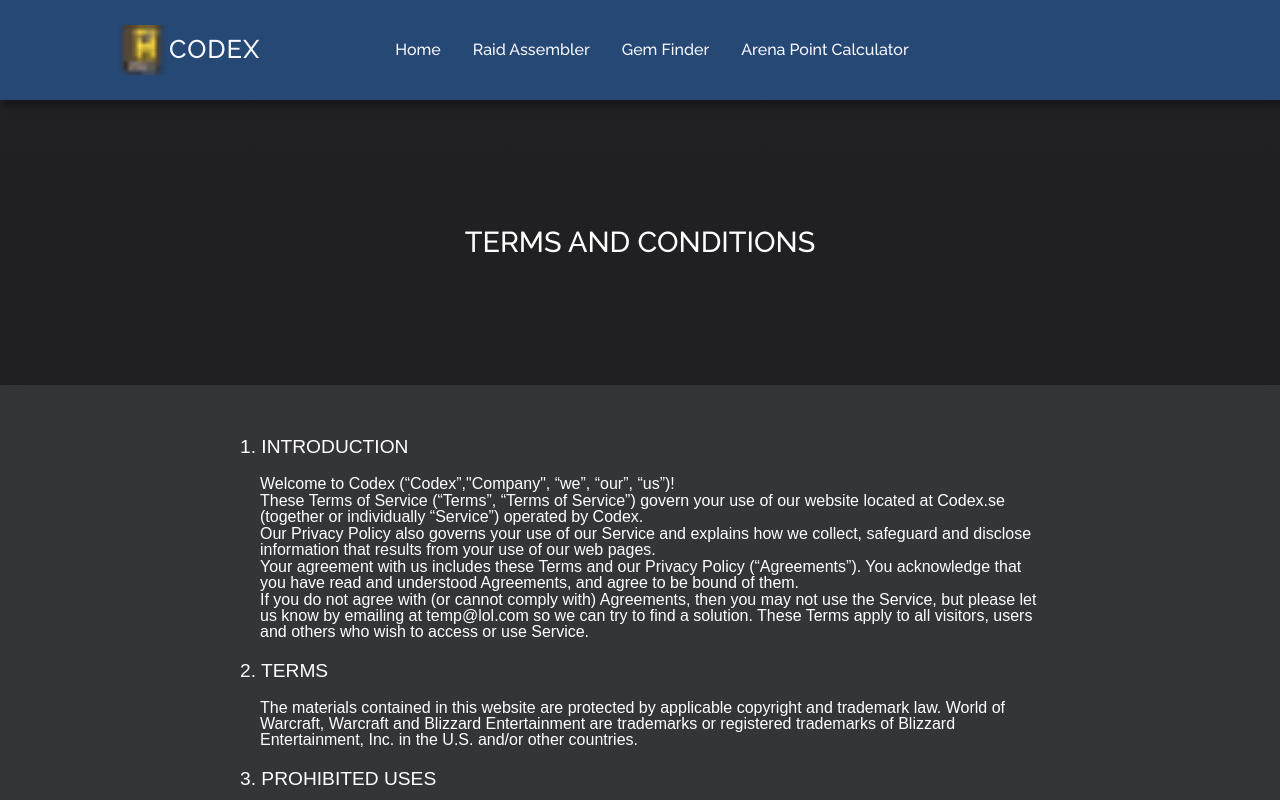
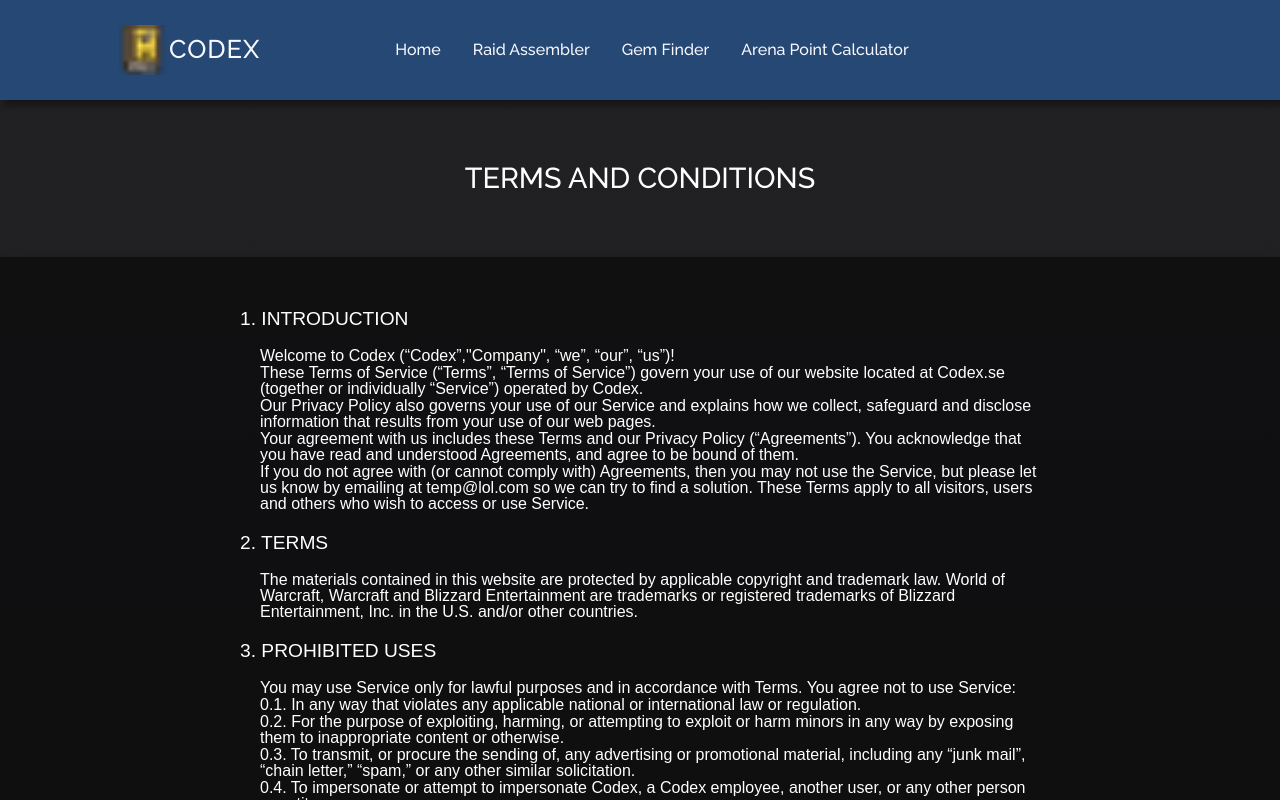
Before and after one commit to MarcusMohns/Codex-Online, a React (Create React App) app: page /terms in a window 1280 px wide. Shown: the top 800 px of the page. Built offline with nearby package versions, Linux system fonts and the light colour scheme.

Commit message:
styled terms changed bg color and margin top bottom

```diff
--- a/src/pages/terms.js
+++ b/src/pages/terms.js
@@ -10,17 +10,18 @@ export const Header = styled.h1`
   color: white;
   width: 100%;
   height: 100%;
-  margin-top: 10%;
+  margin-top: 5%;
 `;
 
 const Main = styled.main`
   display: flex;
   flex-direction: column;
   justify-content: center;
-  background-color: ${COLORS.fadedBackground};
+  background-color: ${COLORS.fadedBlack};
   max-width: 100vw;
   width: auto;
-  margin-top: 10%;
+  margin-top: 5%;
+  margin-bottom: 5%;
   font-family: sans-serif;
   box-shadow: 3px 5px 10px -2px rgba(0, 0, 0, 0.6);
   color: white;
```
